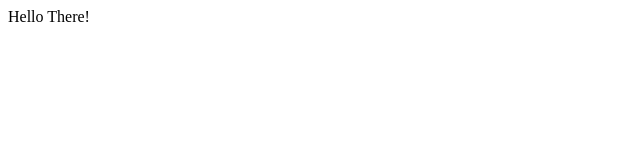
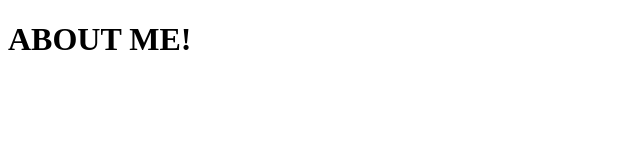
Before and after one commit to AlaaFJamal/TechCampus, a plain HTML site: page about.html in a window 1280 px wide. Shown: the whole page, without its empty margins (0-640 px from the left). Drawn offline with Linux system fonts and the light colour scheme.

Commit message:
Update about.html

```diff
--- a/about.html
+++ b/about.html
@@ -4,6 +4,6 @@
 	<title>About</title>
 </head>
 <body>
-Hello There!
+<h1>ABOUT ME!</h1>
 </body>
 </html>
```
